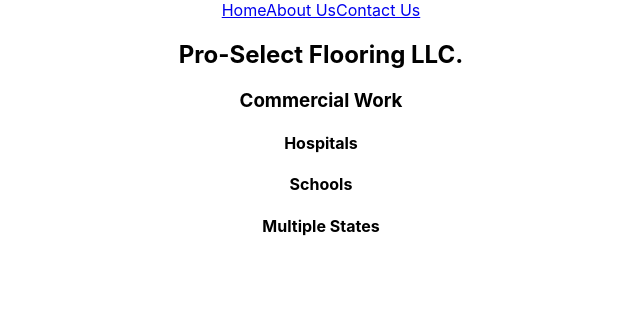
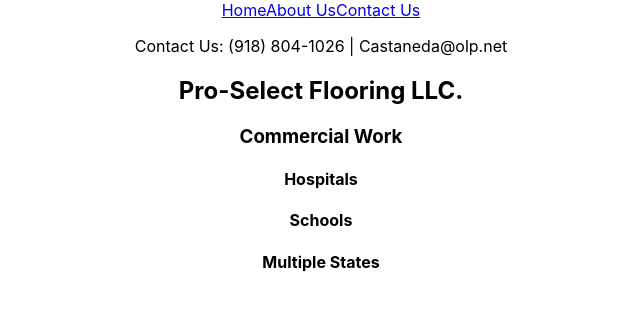
Before and after one commit to Perezented/PSF, a React (Create React App) app: page / in a window 1280 px wide. Shown: the top 310 px of the page, without its empty margins (319-959 px from the left). Built offline with nearby package versions, Linux system fonts and the light colour scheme.

Commit message:
Header is it's own section

```diff
--- a/src/components/Header.js
+++ b/src/components/Header.js
@@ -2,10 +2,13 @@
 
 export default function Header() {
   return (
-    <nav>
-      <a href="/">Home</a>
-      <a href="/about">About Us</a>
-      <a href="contact">Contact Us</a>
-    </nav>
+    <section className="nav">
+      <nav>
+        <a href="/">Home</a>
+        <a href="/about">About Us</a>
+        <a href="contact">Contact Us</a>
+      </nav>
+      <p>Contact Us: (918) 804-1026 | Castaneda@olp.net</p>
+    </section>
   );
 }
```
